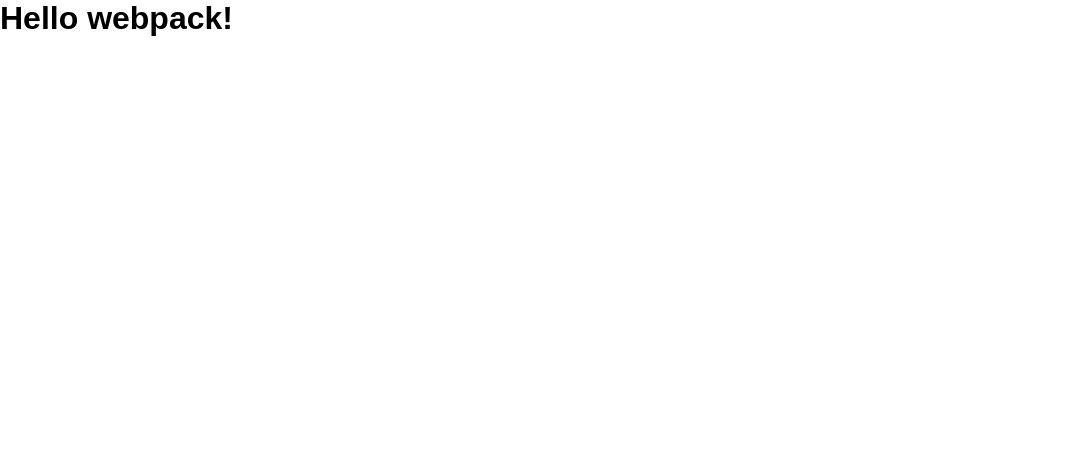
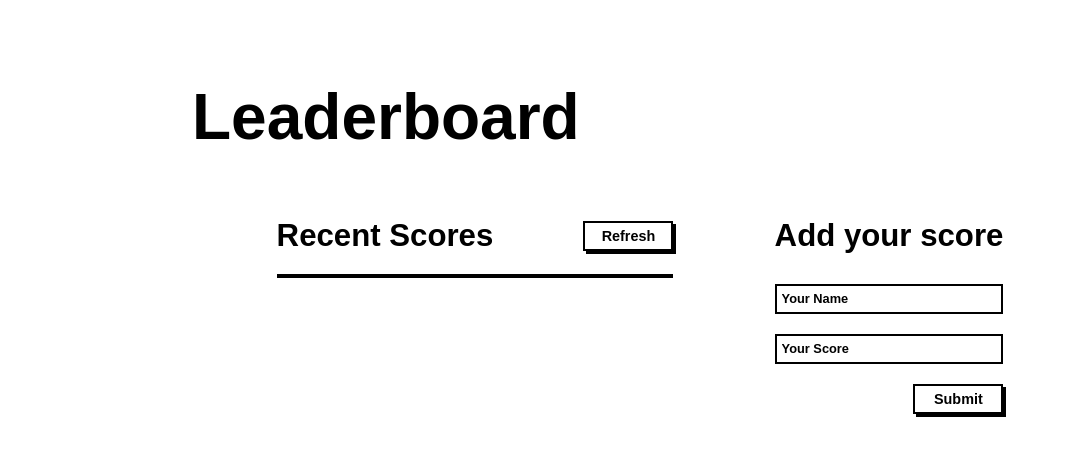
Before and after one commit to zhadier/Leaderboard, a website built with webpack: page dist/index.html in a window 1280 px wide. Shown: the whole page, without its empty margins (0-1067 px from the left). Built offline with nearby package versions, Linux system fonts and the light colour scheme.

Commit message:
add first draft'

```diff
--- a/dist/index.html
+++ b/dist/index.html
@@ -3,9 +3,31 @@
   <head>
     <meta charset="UTF-8" />
     <meta name="viewport" content="width=device-width, initial-scale=1.0" />
-    <title>Wbpack Exercise</title>
+    <title>Leaderboard App</title>
   <script defer src="main.bundle.js"></script></head>
   <body>
-    <h1>Hello webpack!</h1>
+    <header>
+      <h1>Leaderboard</h1>
+    </header>
+    <div class="wrapper">
+      <section id="recent-score">
+        <div class="recent-score__heading">
+          <h2>Recent Scores</h2>
+          <button id="refresh-button" type="button">Refresh</button>
+        </div>
+        <div class="scores"></div>
+      </section>
+      <section id="add-score">
+        <div class="add-score__heading">
+          <h2>Add your score</h2>
+        </div>
+        <form class="add-score__input">
+          <input type="text" id="name" name="name" placeholder="Your Name" />
+          <input type="number" id="score" name="score" placeholder="Your Score" />
+          <button type="button" id="submit-button">Submit</button>
+          <p></p>
+        </form>
+      </section>
+    </div>
   </body>
 </html>
```
Also changed, not shown: 1 other file.
